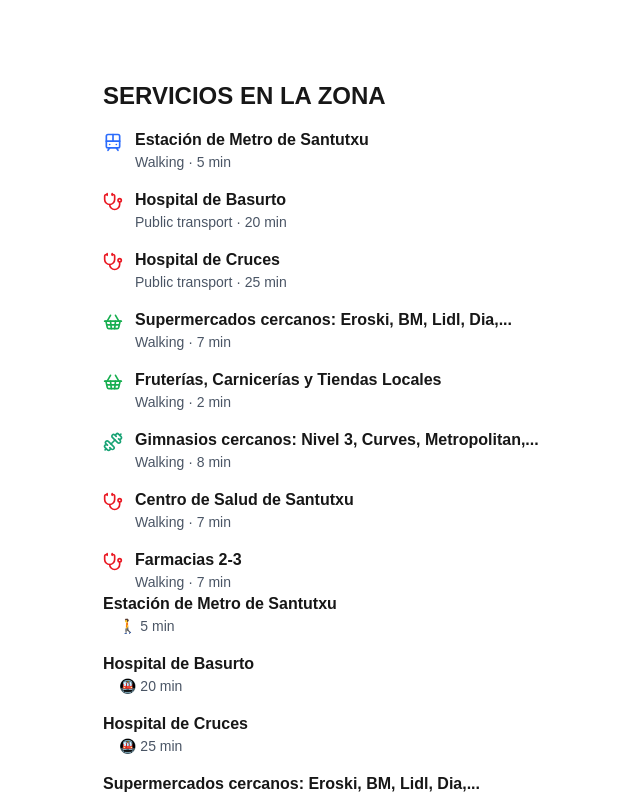
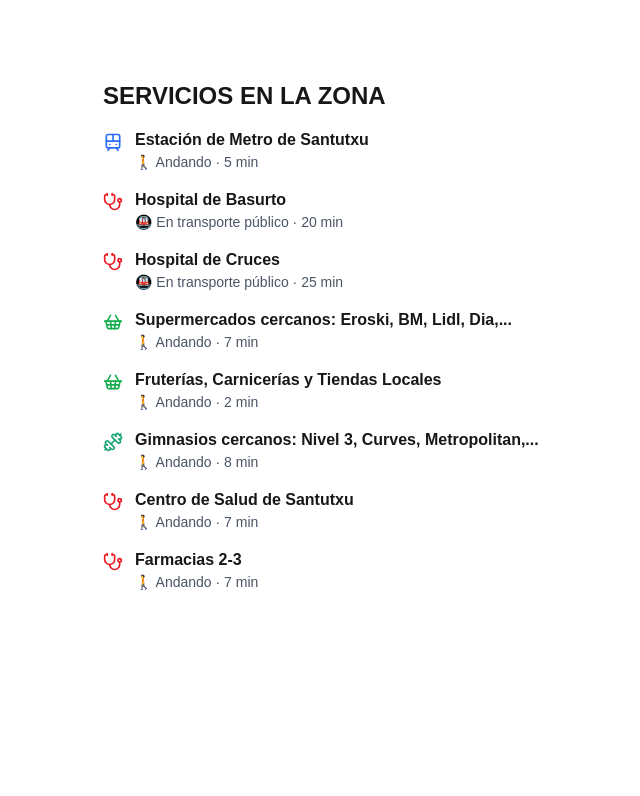
Before and after one commit to jvalladolid/rentflat-website, a Next.js app: page / in a window 1280 px wide. Shown: the part 3460-4256 px from the top of the page, without its empty margins (49-689 px from the left). After the commit the page ends 4100 px from the top, so only its background shows below. Built offline with nearby package versions, Linux system fonts and the light colour scheme.

Commit message:
Move service list to the Neighborhood component and remove Map to have a working page until I fix map issue

```diff
--- a/src/components/MapSection.tsx
+++ b/src/components/MapSection.tsx
@@ -2,11 +2,9 @@
 
 'use client';
 
+import 'leaflet/dist/leaflet.css';
 import { MapContainer, TileLayer, Marker, Popup } from 'react-leaflet';
-import 'leaflet/dist/leaflet.css';
-
 import { NearbyService } from '@/data/flat-dto';
-import { serviceIconMap, serviceColorMap } from '@/components/Service-Icons';
 
 type MapSectionProps = {
   services: NearbyService[];
@@ -34,34 +32,37 @@ export function MapSection({ services }: MapSectionProps) {
       {/* 3️⃣ MAP (optional) */}
       {/* ===================== */}
 
-      {/* ===================== */}
-      {/* 6️⃣ SERVICES LIST */}
-      {/* ===================== */}
+      {mapCenter ? (
+        <MapContainer
+          center={mapCenter as [number, number]}
+          zoom={15}
+          scrollWheelZoom={true}
+          className="h-80 w-full rounded-lg"
+        >
+          <TileLayer
+            attribution="&copy; OpenStreetMap contributors"
+            url="https://{s}.tile.openstreetmap.org/{z}/{x}/{y}.png"
+          />
 
-      <ul className="space-y-4">
-        {services.map((service) => {
-          const Icon = serviceIconMap[service.type];
-
-          return (
-            <li key={service.id} className="flex items-start gap-3">
-              {/* ✅ THIS IS WHERE YOUR ICON LINE GOES */}
-              <Icon className={`w-5 h-5 mt-1 ${serviceColorMap[service.type]} opacity-90`} />
-
-              <div>
+          {/* 4️⃣ SERVICE MARKERS ONLY */}
+          {servicesWithLocation.map((service) => (
+            <Marker key={service.id} position={[service.location!.lat, service.location!.lng]}>
+              <Popup>
                 <strong>{service.name}</strong>
-
-                <div className="text-sm text-gray-600">
-                  {service.travelTimes.map((t) => (
-                    <span key={t.mode} className="mr-3">
-                      {t.mode === 'walking' ? 'Walking' : 'Public transport'} · {t.minutes} min
-                    </span>
-                  ))}
-                </div>
-              </div>
-            </li>
-          );
-        })}
-      </ul>
+                <br />
+                {service.type}
+              </Popup>
+            </Marker>
+          ))}
+        </MapContainer>
+      ) : (
+        /**
+         * 5️⃣ UX FALLBACK (no coordinates)
+         */
+        <div className="rounded-lg bg-gray-100 p-6 text-center text-gray-600">
+          Mapa no disponible para esta localización aún.
+        </div>
+      )}
     </section>
   );
 }
--- a/src/components/Neighborhood.tsx
+++ b/src/components/Neighborhood.tsx
@@ -1,6 +1,7 @@
 // src/components/Neighborhood.tsx
 import { NearbyService } from '@/data/flat-dto';
 import { MapSection } from '@/components/MapSection';
+import { serviceIconMap, serviceColorMap } from '@/components/Service-Icons';
 
 interface NeighborhoodProps {
   services: NearbyService[];
@@ -11,21 +12,34 @@ export function Neighborhood({ services }: NeighborhoodProps) {
     <section className="py-12">
       <h2 className="text-2xl font-bold mb-4">SERVICIOS EN LA ZONA</h2>
 
-      <MapSection services={services} />
+      {/* ===================== */}
+      {/*   SERVICES LIST */}
+      {/* ===================== */}
 
       <ul className="space-y-4">
-        {services.map((service) => (
-          <li key={service.id}>
-            <strong>{service.name}</strong>
-            <ul className="ml-4 text-sm text-gray-600">
-              {service.travelTimes.map((t) => (
-                <li key={t.mode}>
-                  {t.mode === 'walking' ? '🚶' : '🚇'} {t.minutes} min
-                </li>
-              ))}
-            </ul>
-          </li>
-        ))}
+        {services.map((service) => {
+          const Icon = serviceIconMap[service.type];
+
+          return (
+            <li key={service.id} className="flex items-start gap-3">
+              {/* ✅ THIS IS WHERE YOUR ICON LINE GOES */}
+              <Icon className={`w-5 h-5 mt-1 ${serviceColorMap[service.type]} opacity-90`} />
+
+              <div>
+                <strong>{service.name}</strong>
+
+                <div className="text-sm text-gray-600">
+                  {service.travelTimes.map((t) => (
+                    <span key={t.mode} className="mr-3">
+                      {t.mode === 'walking' ? '🚶 Andando' : '🚇 En transporte público'} ·{' '}
+                      {t.minutes} min
+                    </span>
+                  ))}
+                </div>
+              </div>
+            </li>
+          );
+        })}
       </ul>
     </section>
   );
```
